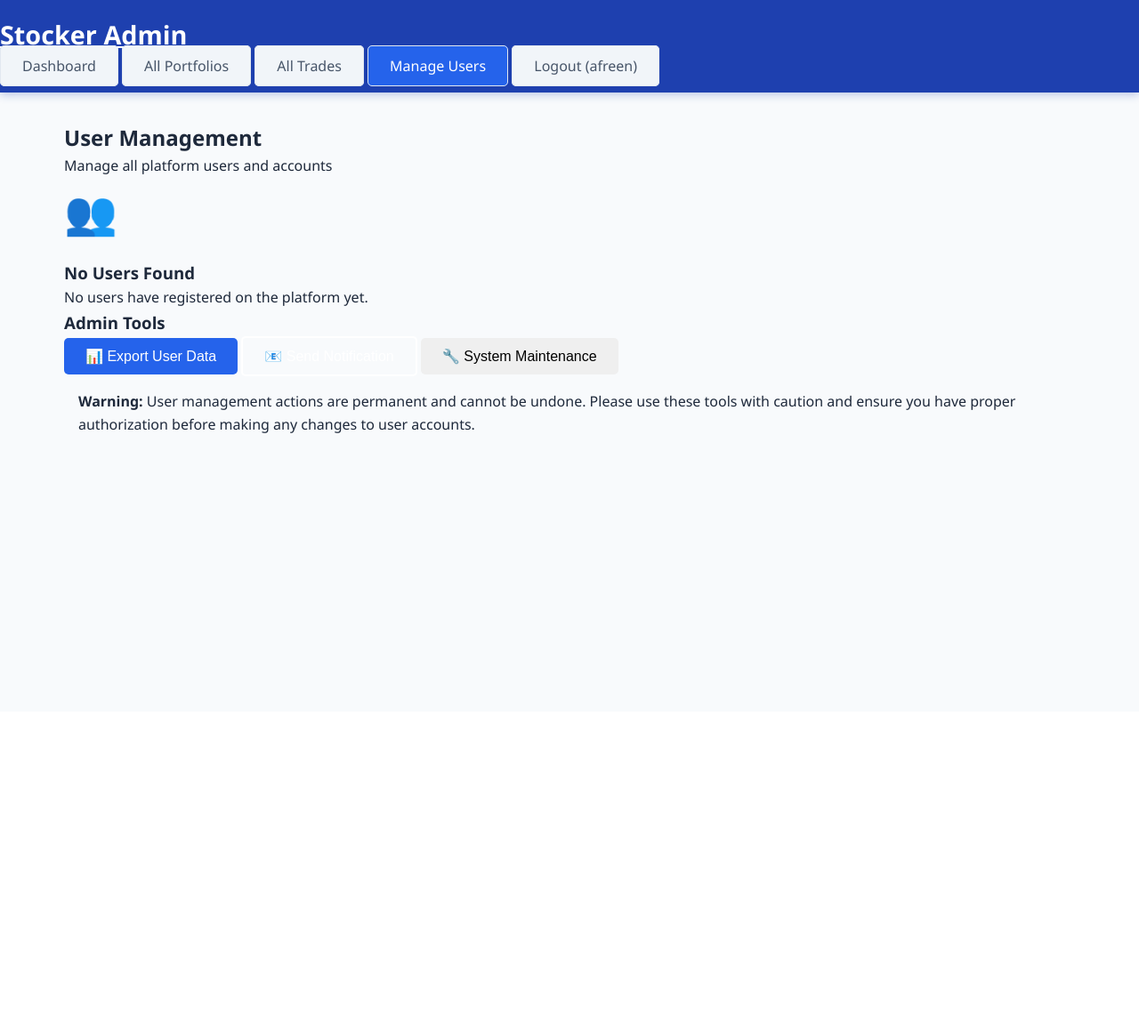
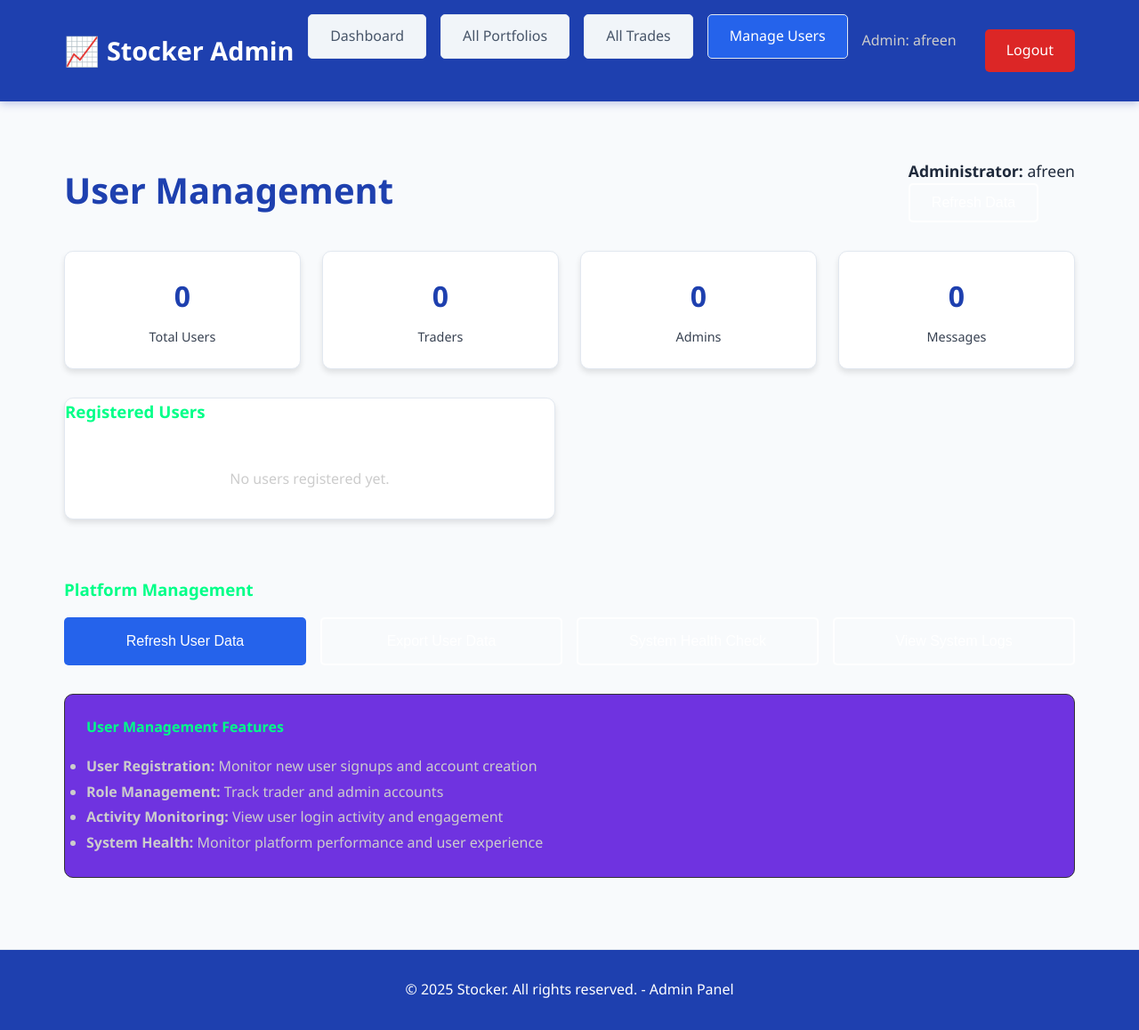
Before and after one commit to Thasleembegam04/STOCKER, a Flask app: template templates/admin_manage.html in a window 1280 px wide. Shown: the whole page at 89% size. Before the commit the page ends 487 px from the top, so only its background shows below. Run offline with Flask 3, Linux system fonts and the light colour scheme; the template is opened without the code that fills it, so the values that code supplies are empty; a user stored in the database is signed in.

Commit message:
Update admin_manage.html

```diff
--- a/templates/admin_manage.html
+++ b/templates/admin_manage.html
@@ -5,227 +5,148 @@
     <meta name="viewport" content="width=device-width, initial-scale=1.0">
     <title>Manage Users - Admin - Stocker</title>
     <link rel="stylesheet" href="{{ url_for('static', filename='styles.css') }}">
+    <script src="{{ url_for('static', filename='script.js') }}"></script>
 </head>
-<body class="admin-page">
-    <header class="header">
-        <div class="container">
-            <nav class="nav">
-                <a href="/admin/dashboard" class="logo">Stocker Admin</a>
-                <div class="nav-links">
-                    <a href="/admin/dashboard" class="nav-link">Dashboard</a>
-                    <a href="/admin/portfolio" class="nav-link">All Portfolios</a>
-                    <a href="/admin/history" class="nav-link">All Trades</a>
-                    <a href="/admin/manage" class="nav-link active">Manage Users</a>
-                    <a href="/logout" class="nav-link">Logout ({{ session.username }})</a>
+<body>
+    <header>
+        <div class="header-container">
+            <div class="logo">
+                <span class="logo-icon">📈</span>
+                <a href="{{ url_for('admin_dashboard') }}" style="color: inherit; text-decoration: none;">Stocker Admin</a>
             </div>
-            </nav>
+
+            <div class="nav-menu-container">
+                <a href="{{ url_for('admin_dashboard') }}" class="nav-link">Dashboard</a>
+                <a href="{{ url_for('admin_portfolio') }}" class="nav-link">All Portfolios</a>
+                <a href="{{ url_for('admin_history') }}" class="nav-link">All Trades</a>
+                <a href="{{ url_for('admin_manage') }}" class="nav-link active">Manage Users</a>
+            </div>
+
+            <div class="auth-buttons">
+                <span style="color: #cccccc; margin-right: 1rem;">Admin: {{ session.username }}</span>
+                <a href="{{ url_for('logout') }}" class="btn btn-danger">Logout</a>
+            </div>
         </div>
     </header>
 
-    <main class="main-content">
-        <div class="container">
-            <div class="card">
-                <div class="card-header">
-                    <h2 class="card-title">User Management</h2>
-                    <div class="text-secondary">Manage all platform users and accounts</div>
+    <main>
+        <div class="dashboard-container">
+            <div class="dashboard-header">
+                <h1 class="dashboard-title">User Management</h1>
+                <div class="user-info">
+                    <p><strong>Administrator:</strong> {{ session.username }}</p>
+                    <button class="btn btn-secondary" onclick="window.location.reload()">Refresh Data</button>
+                </div>
             </div>
 
+            <div class="stats-grid">
+                <div class="stat-card">
+                    <div class="stat-value">{{ users|length }}</div>
+                    <div class="stat-label">Total Users</div>
+                </div>
+                <div class="stat-card">
+                    <div class="stat-value">{{ users|selectattr('3', 'equalto', 'Trader')|list|length }}</div>
+                    <div class="stat-label">Traders</div>
+                </div>
+                <div class="stat-card">
+                    <div class="stat-value">{{ users|selectattr('3', 'equalto', 'Admin')|list|length }}</div>
+                    <div class="stat-label">Admins</div>
+                </div>
+                <div class="stat-card">
+                    <div class="stat-value">{{ messages|length }}</div>
+                    <div class="stat-label">Messages</div>
+                </div>
+            </div>
+
+            <div style="display: grid; grid-template-columns: 1fr 1fr; gap: 2rem; margin-bottom: 2rem;">
+                <!-- User Management -->
+                <div class="table-container">
+                    <h3 style="color: #00ff88; margin-bottom: 1rem;">Registered Users</h3>
                     {% if users %}
-                    <div class="table-container">
                     <table class="table">
                         <thead>
                             <tr>
-                                    <th>ID</th>
                                 <th>Username</th>
                                 <th>Email</th>
                                 <th>Role</th>
-                                    <th>Balance</th>
-                                    <th>Registration Date</th>
-                                    <th>Status</th>
-                                    <th>Actions</th>
+                                <th>Joined</th>
                             </tr>
                         </thead>
                         <tbody>
                             {% for user in users %}
                             <tr>
+                                <td><strong style="color: #00ff88;">{{ user[1] }}</strong></td>
+                                <td>{{ user[2] }}</td>
                                 <td>
-                                        <code>{{ user[0] }}</code>
-                                    </td>
-                                    <td>
-                                        <strong>{{ user[1] }}</strong>
-                                    </td>
-                                    <td>
-                                        <span class="text-secondary">{{ user[2] }}</span>
-                                    </td>
-                                    <td>
-                                        <span class="btn btn-sm {% if user[4] == 'admin' %}btn-warning{% else %}btn-success{% endif %}">
-                                            {{ user[4].title() }}
+                                    <span class="{% if user[3] == 'Admin' %}action-buy{% else %}action-sell{% endif %}">
+                                        {{ user[3] }}
                                     </span>
                                 </td>
-                                    <td>
-                                        <strong>${{ "%.2f"|format(user[3]) }}</strong>
-                                     </td>
-                                     <td>
-                                         <div style="font-size: 0.875rem;">
-                                             {{ user[5][:10] }}
-                                         </div>
-                                    </td>
-                                    <td>
-                                        <span class="btn btn-sm btn-success">Active</span>
-                                    </td>
-                                    <td>
-                                        <div style="display: flex; gap: 0.5rem;">
-                                            <button
-                                                class="btn btn-sm btn-secondary user-action"
-                                                data-action="view"
-                                                data-user-id="{{ user[0] }}"
-                                                onclick="viewUser('{{ user[1] }}', '{{ user[2] }}', '{{ user[4] }}', {{ user[3] }}, '{{ user[5] }}')"
-                                            >
-                                                View
-                                            </button>
-                                            <button
-                                                class="btn btn-sm btn-warning user-action"
-                                                data-action="suspend"
-                                                data-user-id="{{ user[0] }}"
-                                            >
-                                                Suspend
-                                            </button>
-                                            <button
-                                                class="btn btn-sm btn-danger user-action"
-                                                data-action="delete"
-                                                data-user-id="{{ user[0] }}"
-                                            >
-                                                Delete
-                                            </button>
-                                        </div>
-                                    </td>
+                                <td>{{ user[4] }}</td>
                             </tr>
                             {% endfor %}
                         </tbody>
                     </table>
-                    </div>
-
-                    <div class="grid grid-4 mt-4">
-                        <div class="stat-card">
-                            <div class="stat-value">{{ users|length }}</div>
-                            <div class="stat-label">Total Users</div>
-                        </div>
-                        <div class="stat-card">
-                            {% set total_balance = users | sum(attribute=3) %}
-                            <div class="stat-value">${{ "%.0f"|format(total_balance) }}</div>
-                            <div class="stat-label">Total Balances</div>
-                        </div>
-                        <div class="stat-card">
-                            {% set avg_balance = total_balance / users|length if users|length > 0 else 0 %}
-                            <div class="stat-value">${{ "%.0f"|format(avg_balance) }}</div>
-                            <div class="stat-label">Average Balance</div>
-                        </div>
-                        <div class="stat-card">
-                            <div class="stat-value">{{ users|length }}</div>
-                            <div class="stat-label">Active Accounts</div>
-                        </div>
-                    </div>
                     {% else %}
-                    <div class="text-center p-4">
-                        <div style="font-size: 3rem; margin-bottom: 1rem;">👥</div>
-                        <h3>No Users Found</h3>
-                        <p class="text-secondary">No users have registered on the platform yet.</p>
-                    </div>
+                    <p style="color: #cccccc; text-align: center; padding: 2rem;">No users registered yet.</p>
                     {% endif %}
                 </div>
 
-            <div class="card">
-                <div class="card-header">
-                    <h3 class="card-title">Admin Tools</h3>
+
             </div>
-                <div class="grid grid-3">
-                    <button class="btn btn-primary" onclick="exportUserData()">
-                        📊 Export User Data
+
+            <div class="admin-actions">
+                <h3 style="color: #00ff88; margin-bottom: 1rem;">Platform Management</h3>
+                <div style="display: grid; grid-template-columns: repeat(auto-fit, minmax(200px, 1fr)); gap: 1rem;">
+                    <button class="btn btn-primary" style="padding: 1rem;" onclick="refreshUserData()">
+                        Refresh User Data
                     </button>
-                    <button class="btn btn-secondary" onclick="sendBulkNotification()">
-                        📧 Send Notification
+                    <button class="btn btn-secondary" style="padding: 1rem;" onclick="exportUserData()">
+                        Export User Data
                     </button>
-                    <button class="btn btn-warning" onclick="systemMaintenance()">
-                        🔧 System Maintenance
+                    <button class="btn btn-secondary" style="padding: 1rem;" onclick="systemHealthCheck()">
+                        System Health Check
+                    </button>
+                    <button class="btn btn-secondary" style="padding: 1rem;" onclick="viewSystemLogs()">
+                        View System Logs
                     </button>
                 </div>
             </div>
 
-            <div class="alert alert-danger">
-                <strong>Warning:</strong> User management actions are permanent and cannot be undone.
-                Please use these tools with caution and ensure you have proper authorization before
-                making any changes to user accounts.
+            <div style="background-color:  #5d18dce0; padding: 1.5rem; border-radius: 10px; margin-top: 2rem; border: 1px solid #333;">
+                <h4 style="color: #00ff88; margin-bottom: 1rem;">User Management Features</h4>
+                <ul style="color: #cccccc; line-height: 1.8;">
+                    <li><strong>User Registration:</strong> Monitor new user signups and account creation</li>
+                    <li><strong>Role Management:</strong> Track trader and admin accounts</li>
+                    <li><strong>Activity Monitoring:</strong> View user login activity and engagement</li>
+                    <li><strong>System Health:</strong> Monitor platform performance and user experience</li>
+                </ul>
             </div>
         </div>
     </main>
 
-    <!-- User Details Modal -->
-    <div id="userModal" style="display: none; position: fixed; top: 0; left: 0; width: 100%; height: 100%; background: rgba(0,0,0,0.5); z-index: 1000; align-items: center; justify-content: center;">
-        <div class="card" style="max-width: 500px; margin: 2rem;">
-            <div class="card-header">
-                <h3 class="card-title">User Details</h3>
-                <button onclick="closeModal()" class="btn btn-sm btn-secondary">✕</button>
+    <footer>
+        <div class="footer-content">
+            <p>&copy; 2025 Stocker. All rights reserved. - Admin Panel</p>
         </div>
-            <div id="userDetails"></div>
-        </div>
-    </div>
+    </footer>
 
-    <script src="{{ url_for('static', filename='script.js') }}"></script>
     <script>
-        function viewUser(username, email, balance, createdAt) {
-            const modal = document.getElementById('userModal');
-            const details = document.getElementById('userDetails');
-
-            details.innerHTML = `
-                <div style="padding: 1rem;">
-                    <div class="form-group">
-                        <label class="form-label">Username</label>
-                        <div class="form-input" style="background: var(--secondary-bg);">${username}</div>
-                    </div>
-                    <div class="form-group">
-                        <label class="form-label">Email</label>
-                        <div class="form-input" style="background: var(--secondary-bg);">${email}</div>
-                    </div>
-                     <div class="form-group">
-                         <label class="form-label">Role</label>
-                         <div class="form-input" style="background: var(--secondary-bg);">${arguments[2]}</div>
-                     </div>
-                    <div class="form-group">
-                        <label class="form-label">Balance</label>
-                        <div class="form-input" style="background: var(--secondary-bg);">$${arguments[3].toFixed(2)}</div>
-                    </div>
-                    <div class="form-group">
-                        <label class="form-label">Registration Date</label>
-                        <div class="form-input" style="background: var(--secondary-bg);">${arguments[4]}</div>
-                    </div>
-                </div>
-            `;
-
-            modal.style.display = 'flex';
-        }
-
-        function closeModal() {
-            document.getElementById('userModal').style.display = 'none';
+        function refreshUserData() {
+            window.location.reload();
         }
 
         function exportUserData() {
-            alert('User data export functionality would be implemented here.');
+            alert('Export functionality would be implemented here');
         }
 
-        function sendBulkNotification() {
-            alert('Bulk notification system would be implemented here.');
+        function systemHealthCheck() {
+            alert('System is running normally. All services are operational.');
         }
 
-        function systemMaintenance() {
-            alert('System maintenance tools would be implemented here.');
+        function viewSystemLogs() {
+            alert('System logs would be displayed here');
         }
-
-        // Close modal when clicking outside
-        document.getElementById('userModal').addEventListener('click', function(e) {
-            if (e.target === this) {
-                closeModal();
-            }
-        });
     </script>
 </body>
 </html>
```
Lines whose indentation alone changed are shown as unchanged.
